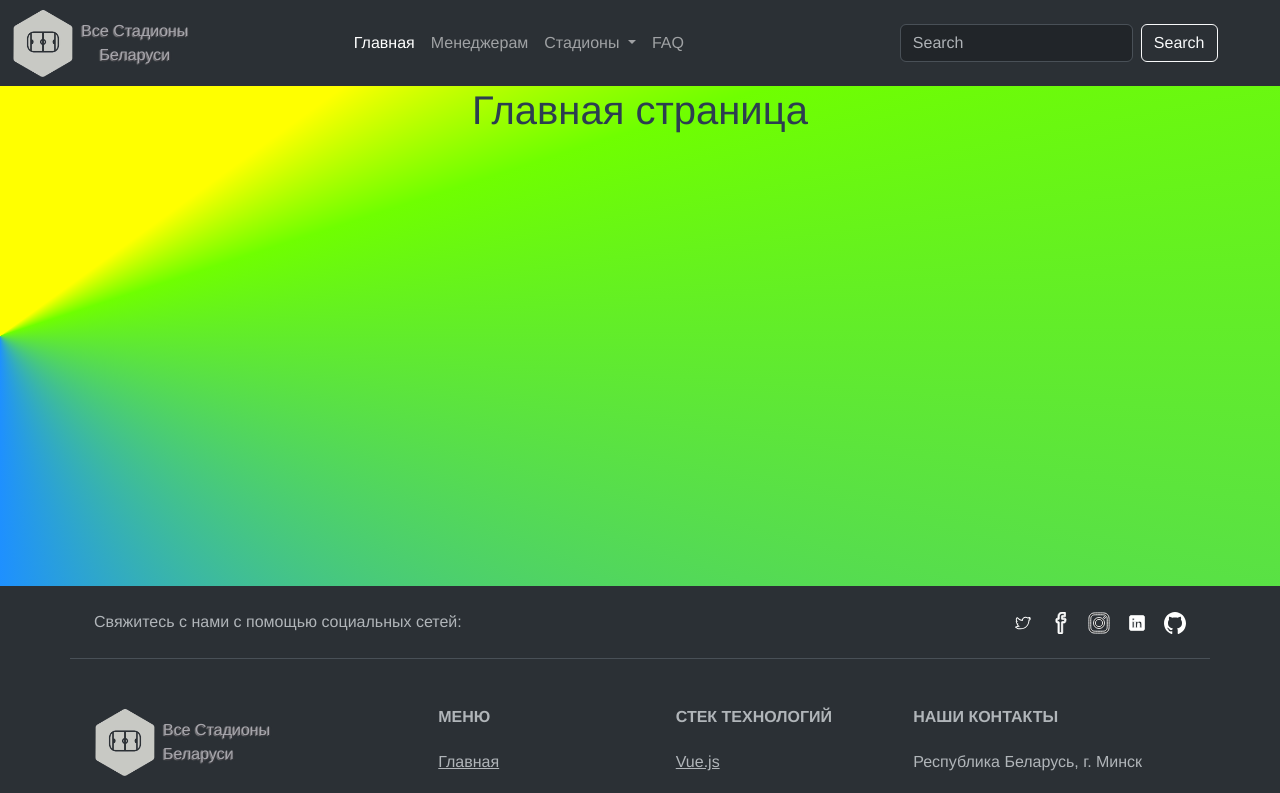
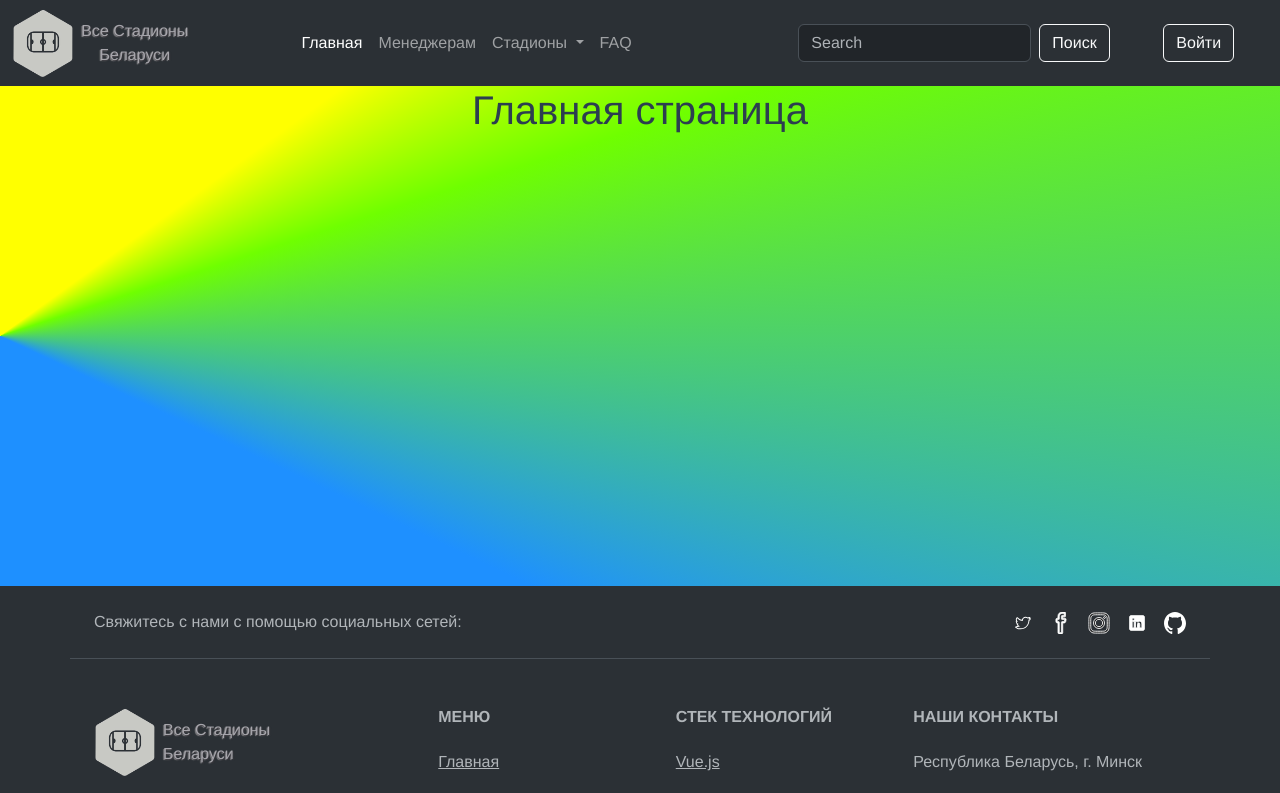
Before and after one commit to Baranov-alexei18/footbustikshop, a Vue app: page /#/ in a window 1280 px wide. Shown: the top 793 px of the page. Built offline with nearby package versions, Linux system fonts and the light colour scheme.

Commit message:
update background app

```diff
--- a/src/AppShop.vue
+++ b/src/AppShop.vue
@@ -19,6 +19,6 @@ export default {
 
 <style lang="scss">
 .view {
-  background: conic-gradient(at 0% 50%,yellow 15%,rgb(111, 255, 0) 20%, #1e90ff 50%);
+  background: conic-gradient(at 0% 50%,yellow 15%,rgb(111, 255, 0) 20%, #1e90ff 32%);
 }
 </style>
--- a/src/components/HeaderApp.vue
+++ b/src/components/HeaderApp.vue
@@ -56,7 +56,12 @@
             placeholder="Search"
             aria-label="Search"
           />
-          <button class="btn btn-outline-light" type="submit">Search</button>
+          <button class="btn btn-outline-light" type="submit">Поиск</button>
+        </form>
+      </div>
+      <div class="col-1">
+        <form class="d-flex mx-auto" role="search">
+          <button class="btn btn-outline-light" type="submit">Войти</button>
         </form>
       </div>
     </div>
--- a/src/components/HelloWorld.vue
+++ /dev/null
@@ -1,44 +0,0 @@
-<template>
-  <div class="hello">
-    <h1>{{ msg }}</h1>
-    <div class="container">
-      <div class="input-group mb-3">
-        <span class="input-group-text" id="basic-addon1">@</span>
-        <input
-          type="text"
-          class="form-control"
-          placeholder="Username"
-          aria-label="Username"
-          aria-describedby="basic-addon1"
-        />
-      </div>
-    </div>
-  </div>
-</template>
-
-<script>
-export default {
-  name: "HelloWorld",
-  props: {
-    msg: String,
-  },
-};
-</script>
-
-<!-- Add "scoped" attribute to limit CSS to this component only -->
-<style scoped lang="scss">
-h3 {
-  margin: 40px 0 0;
-}
-ul {
-  list-style-type: none;
-  padding: 0;
-}
-li {
-  display: inline-block;
-  margin: 0 10px;
-}
-a {
-  color: #42b983;
-}
-</style>
```
